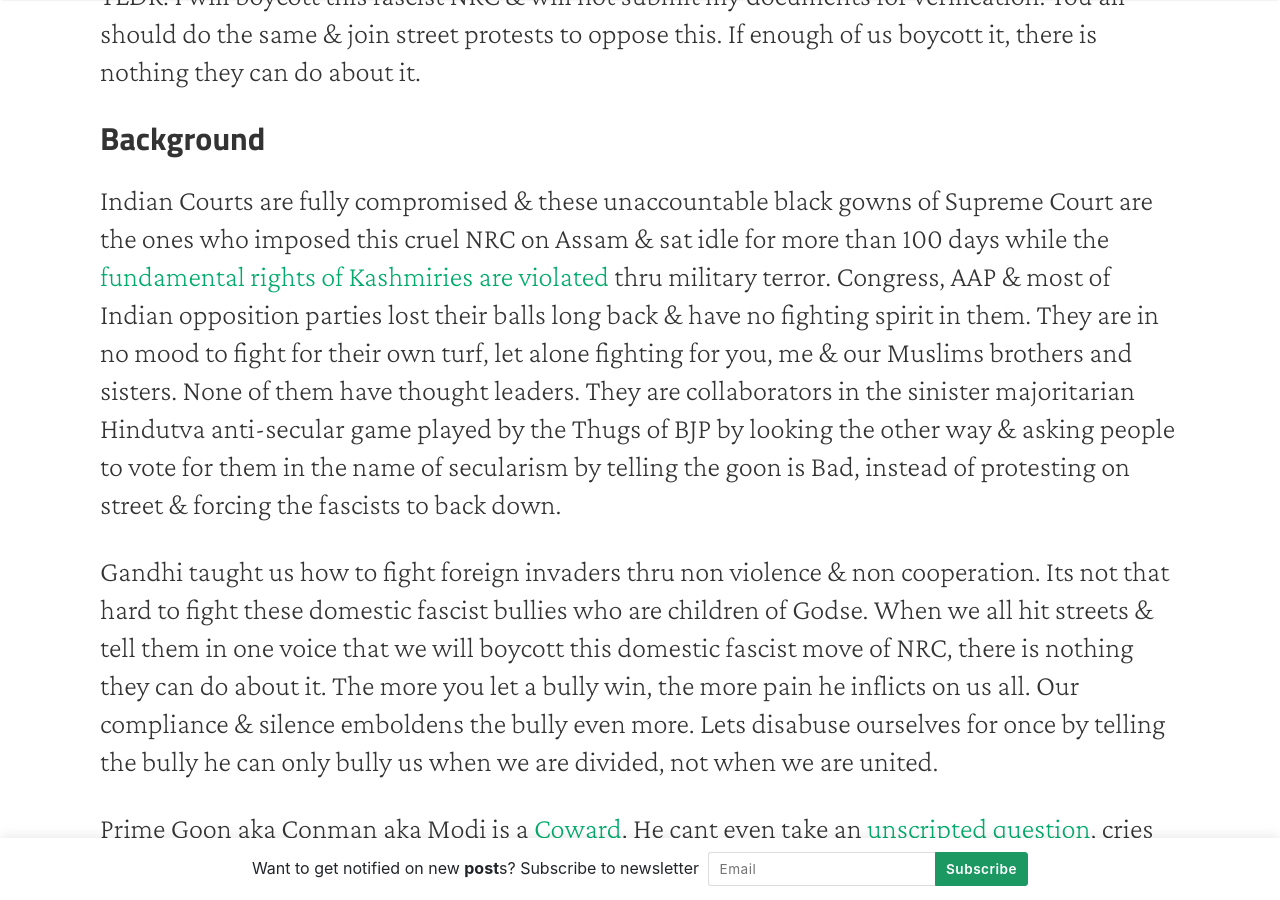
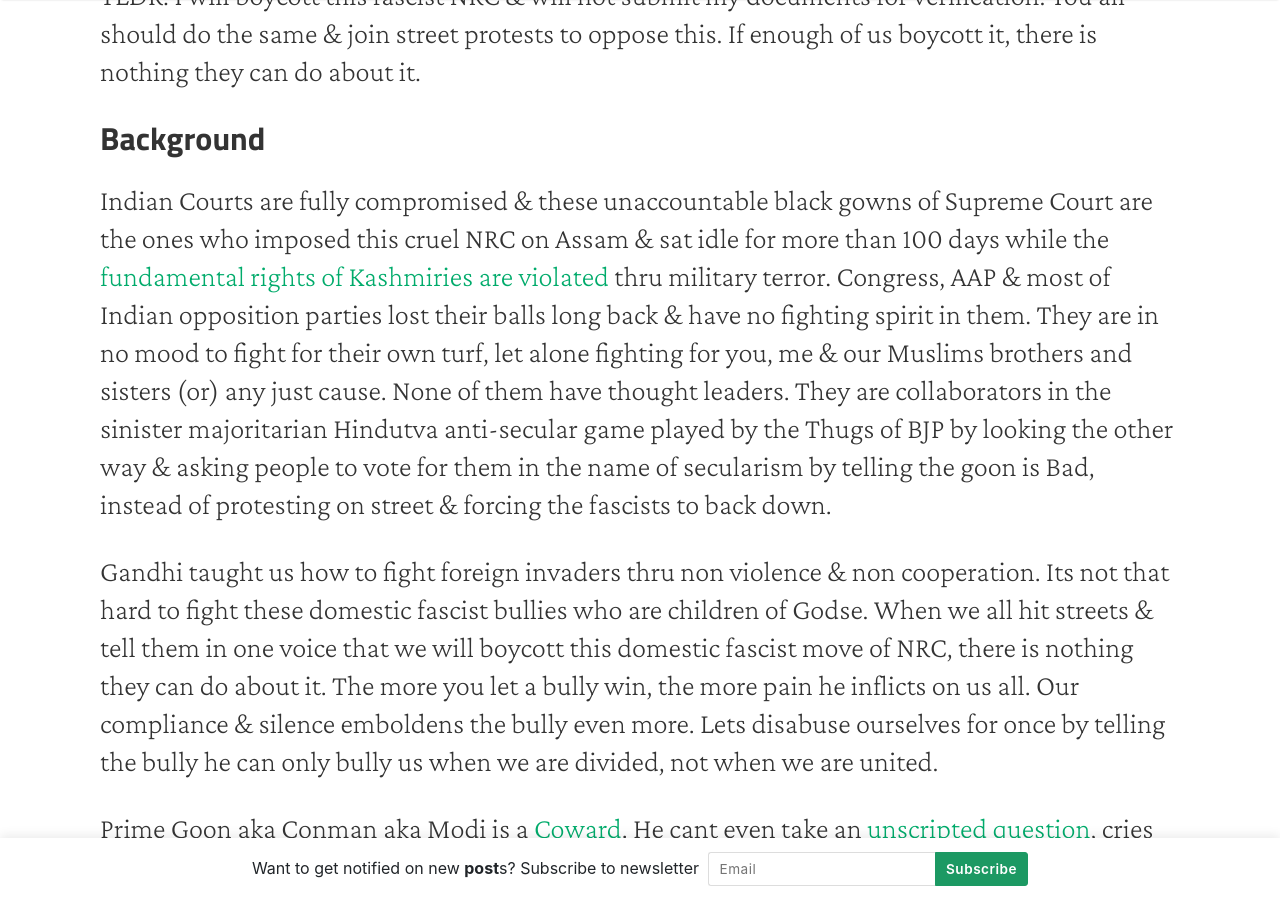
Before and after one commit to thekalinga/thekalinga.in, a Jekyll site: the page built from _posts/2019-11-24-why-fascist-nrc-should-be-opposed/2019-11-24-why-fascist-nrc-should-be-opposed.md, in a window 1280 px wide and 900 px high, scrolled down 728 px. Built offline with Jekyll 4.4.1, drawn with Linux system fonts in a browser that asks for light colours; nearby versions of some CDN libraries.

Commit message:
fixed minor issue

```diff
--- a/_posts/2019-11-24-why-fascist-nrc-should-be-opposed/2019-11-24-why-fascist-nrc-should-be-opposed.md
+++ b/_posts/2019-11-24-why-fascist-nrc-should-be-opposed/2019-11-24-why-fascist-nrc-should-be-opposed.md
@@ -28,7 +28,7 @@
 
 Indian Courts are fully compromised & these unaccountable black gowns of Supreme Court are the ones who imposed this cruel NRC on Assam & sat idle for more than 100 days while the [fundamental rights of Kashmiries are violated](https://www.livelaw.in/top-stories/kashmir-internet-shutdown-for-over-100-days-a-violation-of-right-to-life-submits-dushyant-dave-149949) thru military terror.
 Congress, AAP & most of Indian opposition parties lost their balls long back & have no fighting spirit in them.
-They are in no mood to fight for their own turf, let alone fighting for you, me & our Muslims brothers and sisters.
+They are in no mood to fight for their own turf, let alone fighting for you, me & our Muslims brothers and sisters (or) any just cause.
 None of them have thought leaders.
 They are collaborators in the sinister majoritarian Hindutva anti-secular game played by the Thugs of BJP by looking the other way & asking people to vote for them in the name of secularism by telling the goon is Bad, instead of protesting on street & forcing the fascists to back down.
 
```
